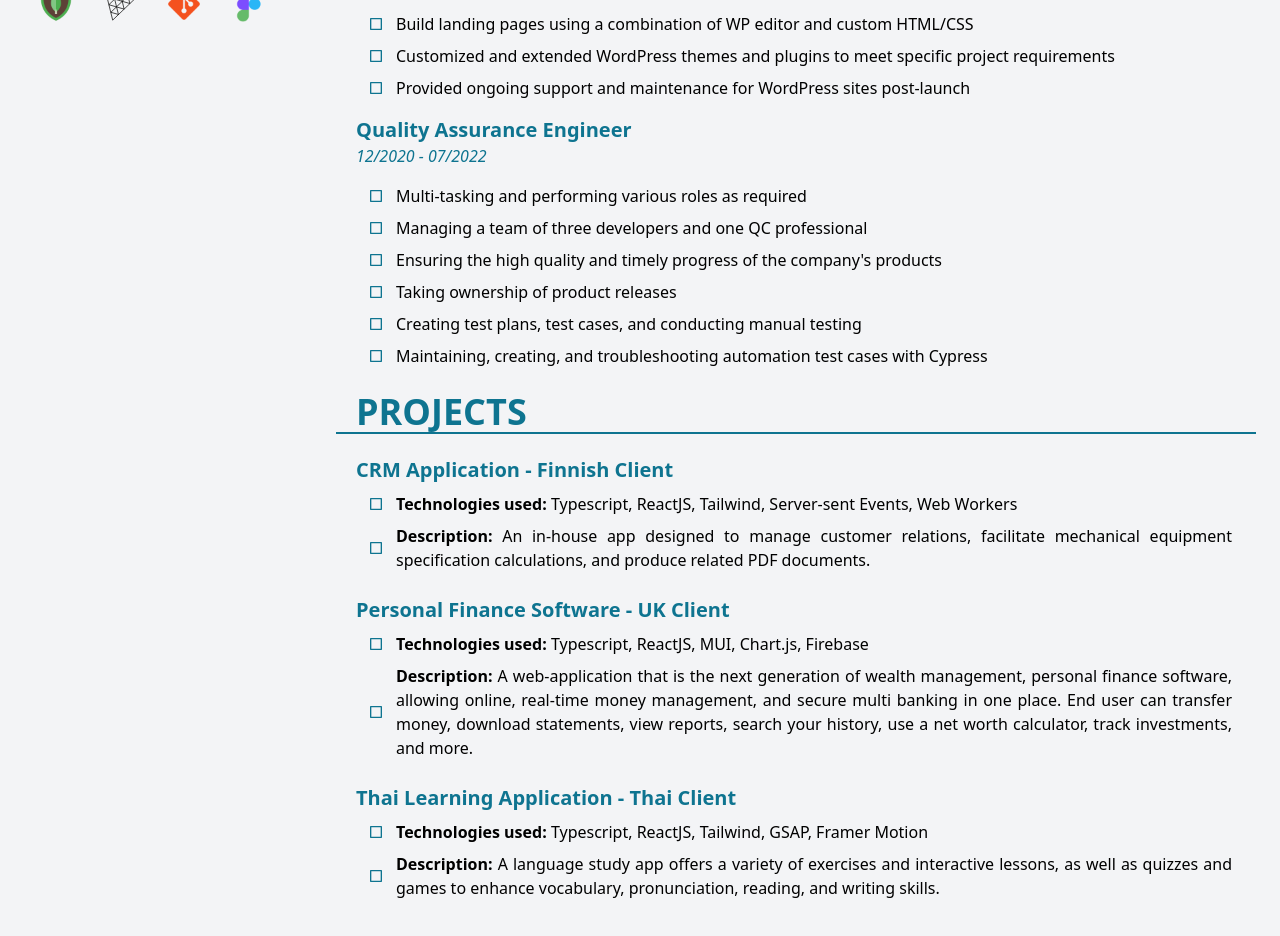
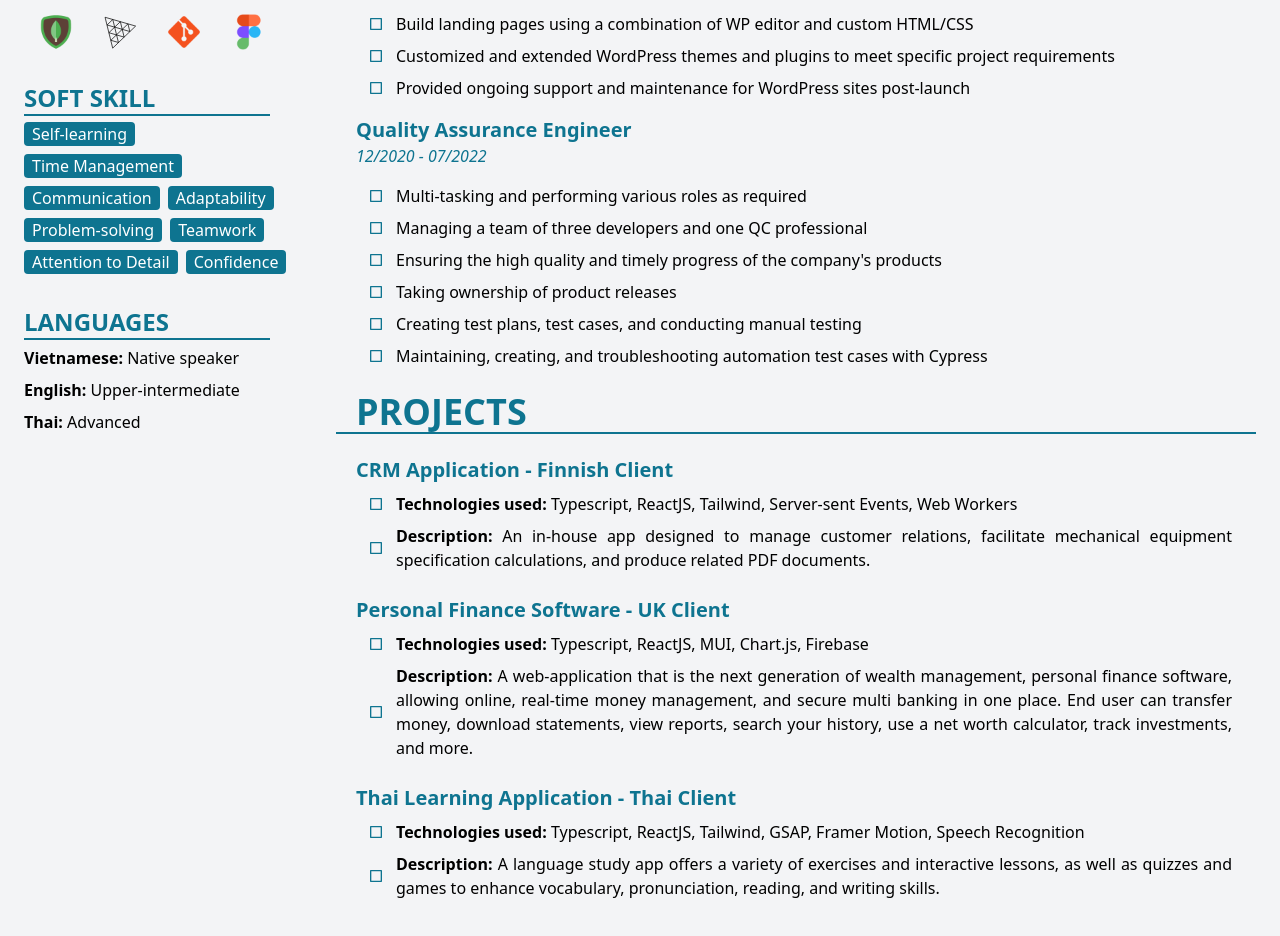
Before and after one commit to minhypro/my-new-portfolio, a React (Vite) app: page / in a window 1280 px wide. Shown: the part 840-1776 px from the top of the page. Built offline with nearby package versions, Linux system fonts and the light colour scheme.

Commit message:
finish normal cv

```diff
--- a/package.json
+++ b/package.json
@@ -21,7 +21,6 @@
     "@types/node": "^18.15.3",
     "@types/react": "^18.0.28",
     "@types/react-dom": "^18.0.11",
-    "@types/react-speech-recognition": "^3.9.1",
     "@typescript-eslint/eslint-plugin": "^5.55.0",
     "@typescript-eslint/parser": "^5.55.0",
     "@vitejs/plugin-react-swc": "^3.2.0",
@@ -45,7 +44,7 @@
     "vite-tsconfig-paths": "^4.0.7"
   },
   "lint-staged": {
-    "src/*": [
+    "*.{ts,tsx}": [
       "prettier src --write",
       "eslint src --max-warnings=0"
     ]
--- a/src/components/ui/icon/EnvelopeIcon.tsx
+++ b/src/components/ui/icon/EnvelopeIcon.tsx
@@ -1,5 +1,3 @@
-import React from 'react'
-
 const EnvelopeIcon = () => {
 	return (
 		<svg
--- a/src/components/ui/icon/MapPinIcon.tsx
+++ b/src/components/ui/icon/MapPinIcon.tsx
@@ -1,5 +1,3 @@
-import React from 'react'
-
 const MapPinIcon = () => {
 	return (
 		<svg
--- a/src/components/ui/icon/PhoneIcon.tsx
+++ b/src/components/ui/icon/PhoneIcon.tsx
@@ -1,5 +1,3 @@
-import React from 'react'
-
 const PhoneIcon = () => {
 	return (
 		<svg
--- a/src/pages/NormalCV/CVBody.tsx
+++ b/src/pages/NormalCV/CVBody.tsx
@@ -15,11 +15,15 @@ const CVHeader: FC = () => {
 	return (
 		<div className="flex">
 			<div className="relative basis-1/4 pr-6">
+				<div className="my-6">
 					<h2 className="text-2xl font-bold uppercase text-cyan-700">
 						Contact
 					</h2>
 					<div className="absolute w-[80%] border border-cyan-700"></div>
-				<SocialLink text="Da Nang, Viet Nam" icon={<MapPinIcon />} />
+					<SocialLink
+						text="Da Nang, Viet Nam"
+						icon={<MapPinIcon />}
+					/>
 					<SocialLink text="0785 497 999" icon={<PhoneIcon />} />
 					<SocialLink
 						text="minhypro"
@@ -36,15 +40,66 @@ const CVHeader: FC = () => {
 						link="mailto:leminhy969@gmail.com"
 						icon={<EnvelopeIcon />}
 					/>
+					<div className="my-6"></div>
 					<h2 className="text-2xl font-bold uppercase text-cyan-700">
 						Technical skill
 					</h2>
 					<div className="absolute w-[80%] border border-cyan-700"></div>
 					{technologies.map(element => (
 						<div key={element.name} className="mt-6 inline-block">
-						<img width={40} className="mx-3" src={element.icon} />
+							<img
+								width={40}
+								className="mx-3"
+								src={element.icon}
+							/>
 						</div>
 					))}
+				</div>
+				<div className="my-6">
+					<h2 className="text-2xl font-bold uppercase text-cyan-700">
+						Soft skill
+					</h2>
+					<div className="absolute w-[80%] border border-cyan-700"></div>
+					<div className="my-2 break-words">
+						{[
+							'Self-learning',
+							'Time Management',
+							'Communication',
+							'Adaptability',
+							'Problem-solving',
+							'Teamwork',
+							'Attention to Detail',
+							'Confidence',
+						].map((e, i) => (
+							<span
+								key={i}
+								className="mb-2 mr-2 inline-block rounded bg-cyan-700 px-2 text-white"
+							>
+								{e}
+							</span>
+						))}
+					</div>
+				</div>
+				<div className="my-6">
+					<h2 className="text-2xl font-bold uppercase text-cyan-700">
+						Languages
+					</h2>
+					<div className="absolute w-[80%] border border-cyan-700"></div>
+					<div className="my-2 break-words">
+						{[
+							{lang: 'Vietnamese', level: 'Native speaker'},
+							{lang: 'English', level: 'Upper-intermediate'},
+							{lang: 'Thai', level: 'Advanced'},
+						].map((e, i) => (
+							<p key={i} className="mb-2">
+								<span className="font-semibold">
+									{e.lang}:{' '}
+								</span>
+								<span>{e.level}</span>
+							</p>
+						))}
+					</div>
+				</div>
 			</div>
 			<div className="basis-3/4 p-6 ">
 				<div className="relative mb-6">
@@ -113,7 +168,7 @@ const CVHeader: FC = () => {
 					/>
 					<Projects
 						name="Thai learning application - Thai Client"
-						technologies="Typescript, ReactJS, Tailwind, GSAP, Framer Motion"
+						technologies="Typescript, ReactJS, Tailwind, GSAP, Framer Motion, Speech Recognition"
 						description="A language study app offers a variety of exercises and interactive lessons, as well as quizzes and games to enhance vocabulary, pronunciation, reading, and writing skills."
 					/>
 				</div>
--- a/src/utils/hooks.tsx
+++ /dev/null
@@ -1,58 +0,0 @@
-import {useMemo, useState} from 'react'
-
-export const useSpeechRecognition = () => {
-	const [transcript, setTranscript] = useState('')
-	const [confidence, setConfidence] = useState(0)
-	const [isListening, setListening] = useState(false)
-	const [isSpeaking, setSpeaking] = useState(false)
-
-	const SpeechRecognition =
-		window.SpeechRecognition || window.webkitSpeechRecognition
-
-	const recognition = useMemo(
-		() => new SpeechRecognition(),
-		[SpeechRecognition],
-	)
-	recognition.continuous = false
-	recognition.interimResults = true
-	recognition.lang = 'th-TH'
-
-	recognition.onstart = () => {
-		setListening(true)
-	}
-
-	recognition.onresult = (event: SpeechRecognitionEvent) => {
-		const lastResult = event.results[event.results.length - 1]
-		setTranscript(lastResult[0].transcript)
-		setConfidence(lastResult[0].confidence)
-	}
-
-	recognition.onend = () => {
-		setListening(false)
-	}
-
-	recognition.onspeechstart = () => {
-		setSpeaking(true)
-	}
-
-	recognition.onspeechend = () => {
-		setSpeaking(false)
-	}
-
-	const startRecognition = () => {
-		recognition.start()
-	}
-
-	const stopRecognition = () => {
-		recognition.stop()
-	}
-
-	return {
-		transcript,
-		confidence,
-		startRecognition,
-		stopRecognition,
-		isListening,
-		isSpeaking,
-	} as const
-}
--- a/src/utils/utils.ts
+++ /dev/null
@@ -1,62 +0,0 @@
-export function isArrayInArray(
-	mainArr: string | unknown[],
-	subArr: string | unknown[],
-) {
-	for (let i = 0; i < mainArr.length; i++) {
-		if (mainArr[i] === subArr[0]) {
-			let found = true
-			for (let j = 1; j < subArr.length; j++) {
-				if (mainArr[i + j] !== subArr[j]) {
-					found = false
-					break
-				}
-			}
-			if (found) {
-				return true
-			}
-		}
-	}
-	return false
-}
-
-export const compareTwoStringsUsingDiceCoefficient = (
-	first: string,
-	second: string,
-): number => {
-	first = first.replace(/\s+/g, '').toLowerCase()
-	second = second.replace(/\s+/g, '').toLowerCase()
-	if (!first.length && !second.length) return 1 // if both are empty strings
-
-	if (!first.length || !second.length) return 0 // if only one is empty string
-
-	if (first === second) return 1 // identical
-
-	if (first.length === 1 && second.length === 1) return 0 // both are 1-letter strings
-
-	if (first.length < 2 || second.length < 2) return 0 // if either is a 1-letter string
-
-	const firstBigrams = new Map<string, number>()
-
-	for (let i = 0; i < first.length - 1; i++) {
-		const bigram = first.substring(i, i + 2)
-		// eslint-disable-next-line @typescript-eslint/no-non-null-assertion
-		const count = firstBigrams.has(bigram)
-			? firstBigrams.get(bigram)! + 1
-			: 1
-		firstBigrams.set(bigram, count)
-	}
-
-	let intersectionSize = 0
-
-	for (let i = 0; i < second.length - 1; i++) {
-		const bigram = second.substring(i, i + 2)
-		// eslint-disable-next-line @typescript-eslint/no-non-null-assertion
-		const count = firstBigrams.has(bigram) ? firstBigrams.get(bigram)! : 0
-		if (count > 0) {
-			firstBigrams.set(bigram, count - 1)
-			intersectionSize++
-		}
-	}
-
-	return (2.0 * intersectionSize) / (first.length + second.length - 2)
-}
```
Also changed, not shown: 2 other files (tests, documents, lock files or other folders). Lines whose indentation alone changed are shown as unchanged.
